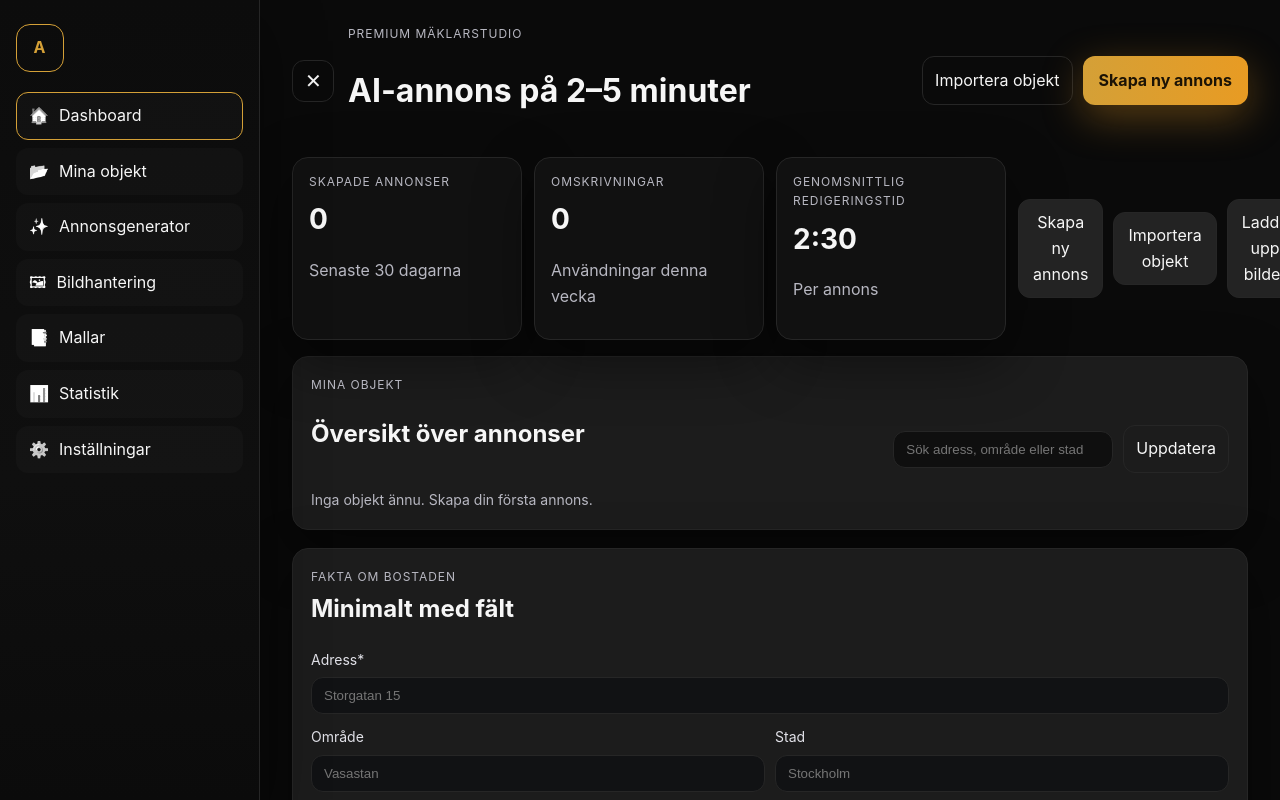
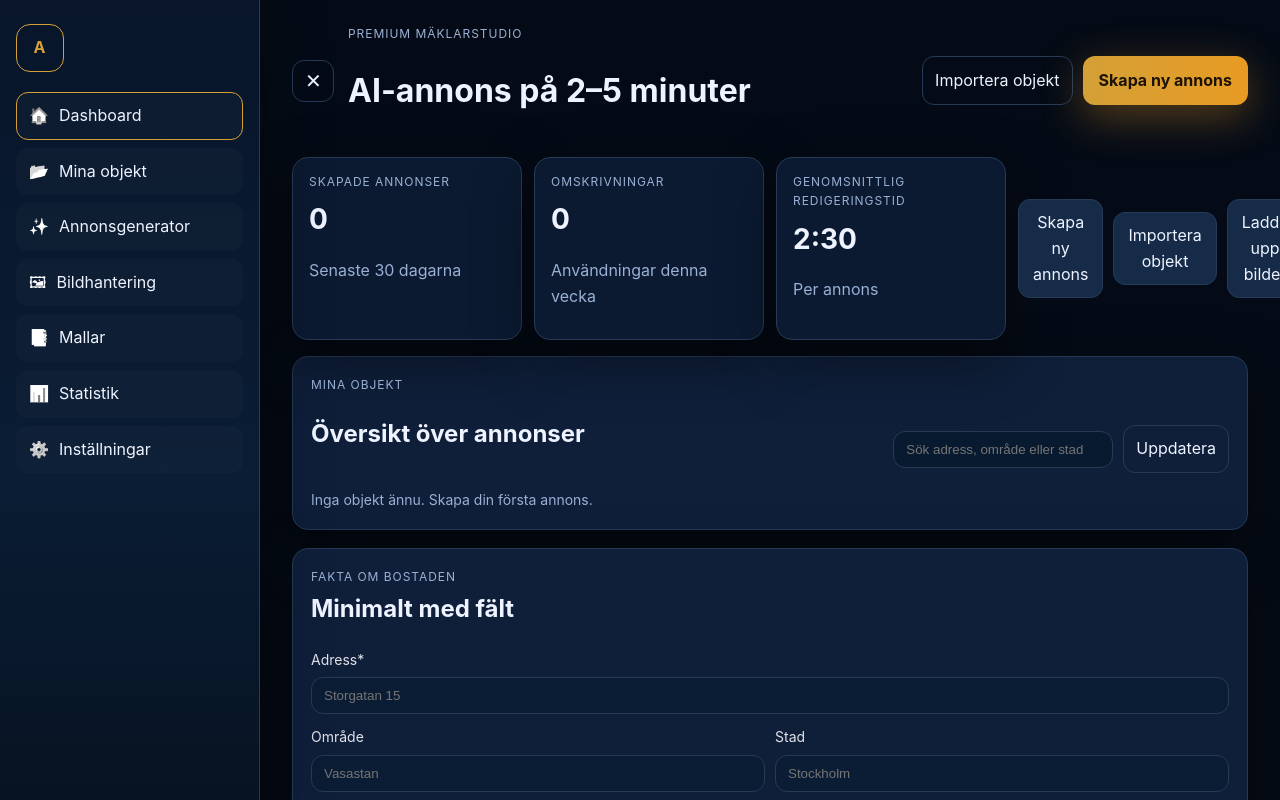
Before and after one commit to iranigeek/k2MarketingAi, a plain HTML site: page web/index.html in a window 1280 px wide. Shown: the top 800 px of the page. Drawn offline with Linux system fonts and the light colour scheme; no server answers.

Commit message:
added new color

```diff
--- a/web/styles.css
+++ b/web/styles.css
@@ -1,11 +1,11 @@
 :root {
-    --black: #0a0a0a;
-    --soft-black: #161616;
-    --panel: #1c1c1c;
-    --card: #111111;
-    --border: #262626;
-    --text: #f6f6f6;
-    --muted: #b8b8c2;
+    --black: #050b16;
+    --soft-black: #0d1527;
+    --panel: #0f1f3a;
+    --card: #0b1a31;
+    --border: #253b57;
+    --text: #eef3ff;
+    --muted: #9ab0d4;
     --gold: #d4a037;
     --orange: #e89b23;
     --shadow: 0 20px 60px rgba(0, 0, 0, 0.45);
@@ -33,7 +33,7 @@ button { font: inherit; cursor: pointer; border: none; }
     position: fixed;
     inset: 0 auto 0 0;
     width: var(--sidebar-width);
-    background: linear-gradient(180deg, #0c0c0c, #0f0f0f 60%, #0b0b0b);
+    background: linear-gradient(180deg, #08152a, #0a1d34 60%, #071322);
     border-right: 1px solid var(--border);
     display: flex;
     flex-direction: column;
@@ -140,7 +140,7 @@ body.sidebar-open .sidebar {
     font-weight: 700;
 }
 .secondary {
-    background: #232323;
+    background: #152b47;
     color: var(--text);
     padding: 10px 14px;
     border-radius: 12px;
@@ -184,7 +184,7 @@ body.sidebar-open .sidebar {
     padding: 10px 12px;
     border-radius: 12px;
     border: 1px solid var(--border);
-    background: #0f0f0f;
+    background: #081a2f;
     color: var(--text);
     min-width: 220px;
 }
@@ -269,7 +269,7 @@ body.sidebar-open .sidebar {
     padding: 10px 12px;
     border-radius: 12px;
     border: 1px solid var(--border);
-    background: #111214;
+    background: #0b1d35;
     color: var(--text);
 }
 .grid-2 { display: grid; grid-template-columns: repeat(2, minmax(0,1fr)); gap: 10px; align-items: center; }
@@ -278,7 +278,7 @@ body.sidebar-open .sidebar {
 .actions { display: flex; align-items: center; gap: 10px; }
 
 .upload-block {
-    background: #111111;
+    background: #0a1b30;
     border: 1px dashed var(--border);
     border-radius: var(--radius);
     padding: 14px;
@@ -290,13 +290,13 @@ body.sidebar-open .sidebar {
     padding: 16px;
     text-align: center;
     color: var(--muted);
-    background: #0e0e0e;
+    background: #08182d;
     cursor: pointer;
 }
 .dropzone.dragging { border-color: var(--gold); color: var(--gold); }
 .upload-icons { display: flex; justify-content: center; gap: 10px; font-size: 18px; margin-top: 8px; }
 .upload-list { margin-top: 10px; display: flex; flex-direction: column; gap: 8px; }
-.upload-item { display: flex; justify-content: space-between; align-items: center; background: #0d0d0d; border: 1px solid var(--border); border-radius: 12px; padding: 10px 12px; }
+.upload-item { display: flex; justify-content: space-between; align-items: center; background: #0a1f35; border: 1px solid var(--border); border-radius: 12px; padding: 10px 12px; }
 .upload-item__status { color: var(--gold); font-size: 13px; }
 
 .editor { min-height: 560px; display: flex; flex-direction: column; gap: 12px; }
@@ -308,7 +308,7 @@ body.sidebar-open .sidebar {
     min-height: 460px;
     border-radius: 16px;
     border: 1px solid var(--border);
-    background: #0f0f0f;
+    background: #081a2f;
     color: var(--text);
     padding: 16px;
     font-size: 15px;
@@ -351,7 +351,7 @@ body.sidebar-open .sidebar {
 .versions__header { display: flex; justify-content: space-between; align-items: center; }
 .version-list { display: flex; flex-direction: column; gap: 8px; }
 .version-item {
-    background: #0f0f0f;
+    background: #081a2f;
     border: 1px solid var(--border);
     border-radius: 12px;
     padding: 10px 12px;
```
